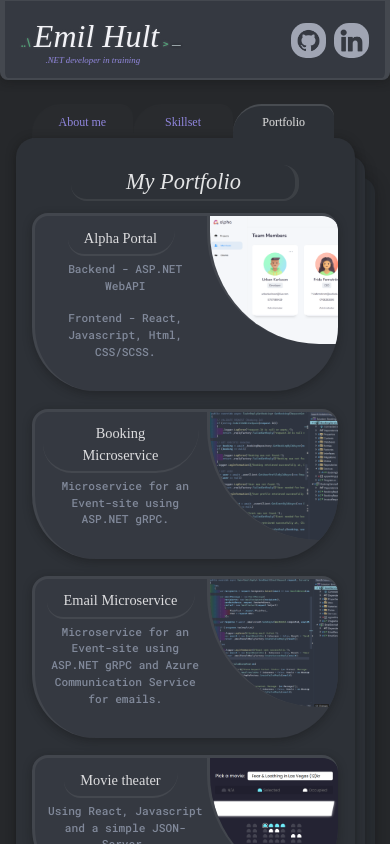
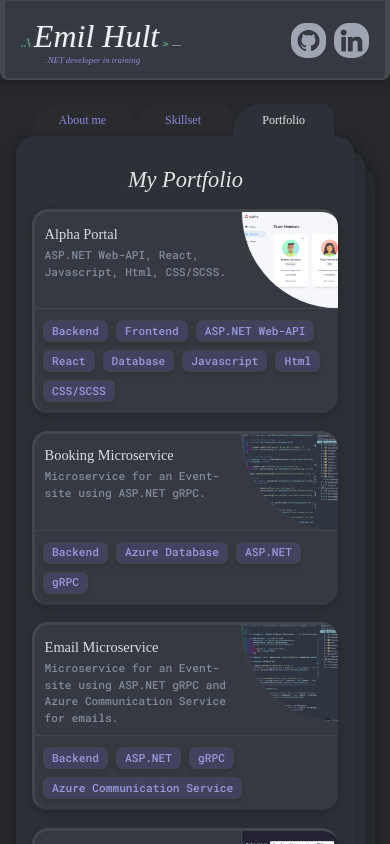
Before and after one commit to mutenJanken/Portfolio-EmilHult, a React (Vite) app: page /portfolio in a window 390 px wide. Shown: the top 844 px of the page. Built offline with nearby package versions, Linux system fonts and the light colour scheme; a web font is replaced by a local one.

Commit message:
New portolio card style, might change later

```diff
--- a/src/components/Aboutme.jsx
+++ b/src/components/Aboutme.jsx
@@ -19,7 +19,7 @@ function Aboutme() {
               <p className="aboutme-description-wrapper">
                 I'm currently studying .NET Fullstack development and just getting started on my journey as a
                 developer. I enjoy working with both backend and frontend, and I love finding that sweet spot
-                where logic meets design. I'm always looking to learn, explore, and improve – both as a
+                where logic meets design. I'm always looking to learn, explore and improve, both as a
                 programmer and as a problem-solver.
               </p>
               <div className="intrest-horizontal">
--- a/src/components/Portfolio.jsx
+++ b/src/components/Portfolio.jsx
@@ -1,5 +1,6 @@
 import AlphaProjectImage from "/src/assets/images/alpha-1-1.png";
 import MovieBookingProjectImage from "/src/assets/images/movie-booking-1-1-image.png";
+import MovieBookingProjectTallImage from "/src/assets/images/movie-booking-4-3.png";
 import BookingMicroserviceImage from "/src/assets/images/booking-service-provider-1-1-image.png";
 import EmailMicroserviceImage from "/src/assets/images/email-service-provider-1-1-image.png";
 
@@ -15,7 +16,7 @@ function Portfolio() {
           </div>
           <div className="portfolio-wrapper">
             {/* ALPHA PORTAL  */}
-            <a className="http-link" href="https://github.com/mutenJanken/alpha_project">
+            {/* <a className="http-link" href="https://github.com/mutenJanken/alpha_project">
               <div className="project-wrapper">
                 <div className="project-description-wrapper">
                   <h2 className="project-header">Alpha Portal</h2>
@@ -26,10 +27,10 @@ function Portfolio() {
                   <img className="project-image" src={AlphaProjectImage} alt="Alpha Project Image" />
                 </div>
               </div>
-            </a>
+            </a> */}
 
             {/* BOOKING MICROSERVICE */}
-            <a className="http-link" href="https://github.com/mutenJanken/BookingServiceProvider">
+            {/* <a className="http-link" href="https://github.com/mutenJanken/BookingServiceProvider">
               <div className="project-wrapper">
                 <div className="project-description-wrapper">
                   <h2 className="project-header">Booking Microservice</h2>
@@ -43,10 +44,10 @@ function Portfolio() {
                   />
                 </div>
               </div>
-            </a>
+            </a> */}
 
             {/* EMAIL MICROSERVICE */}
-            <a className="http-link" href="https://github.com/mutenJanken/EmailServiceProvider">
+            {/* <a className="http-link" href="https://github.com/mutenJanken/EmailServiceProvider">
               <div className="project-wrapper">
                 <div className="project-description-wrapper">
                   <h2 className="project-header">Email Microservice</h2>
@@ -63,10 +64,10 @@ function Portfolio() {
                   />
                 </div>
               </div>
-            </a>
+            </a> */}
 
             {/* MOVIE BOOKING  */}
-            <a className="http-link" href="https://github.com/mutenJanken/movie-theater">
+            {/* <a className="http-link" href="https://github.com/mutenJanken/movie-theater">
               <div className="project-wrapper">
                 <div className="project-description-wrapper">
                   <h2 className="project-header">Movie theater</h2>
@@ -80,7 +81,7 @@ function Portfolio() {
                   />
                 </div>
               </div>
-            </a>
+            </a> */}
 
             {/* ALPHA PORTAL TEST */}
             <a className="http-link" href="https://github.com/mutenJanken/alpha_project">
@@ -98,17 +99,17 @@ function Portfolio() {
                   <div className="project-desc-horizontal">
                     <div className="description">Backend</div>
                     <div className="description">Frontend</div>
-                    <div className="description">Database</div>
-                  </div>
-                  <div className="project-desc-horizontal">
                     <div className="description">ASP.NET Web-API</div>
                     <div className="description">React</div>
-                  </div>
-                  <div className="project-desc-horizontal">
+                    <div className="description">Database</div>
                     <div className="description">Javascript</div>
                     <div className="description">Html</div>
                     <div className="description">CSS/SCSS</div>
                   </div>
+                  {/* <div className="project-desc-horizontal">
+                  </div>
+                  <div className="project-desc-horizontal">
+                  </div> */}
                 </div>
               </div>
             </a>
@@ -133,11 +134,11 @@ function Portfolio() {
                   <div className="project-desc-horizontal">
                     <div className="description">Backend</div>
                     <div className="description">Azure Database</div>
-                  </div>
-                  <div className="project-desc-horizontal">
                     <div className="description">ASP.NET</div>
                     <div className="description">gRPC</div>
                   </div>
+                  {/* <div className="project-desc-horizontal">
+                  </div> */}
                 </div>
               </div>
             </a>
@@ -164,14 +165,12 @@ function Portfolio() {
                 <div className="project-desc-vertical">
                   <div className="project-desc-horizontal">
                     <div className="description">Backend</div>
-                  </div>
-                  <div className="project-desc-horizontal">
                     <div className="description">ASP.NET</div>
                     <div className="description">gRPC</div>
-                  </div>
-                  <div className="project-desc-horizontal">
                     <div className="description">Azure Communication Service</div>
                   </div>
+                  {/* <div className="project-desc-horizontal">
+                  </div> */}
                 </div>
               </div>
             </a>
@@ -195,13 +194,13 @@ function Portfolio() {
                 <div className="project-desc-vertical">
                   <div className="project-desc-horizontal">
                     <div className="description">Frontend</div>
-                    <div className="description">JSON Database</div>
-                  </div>
-                  <div className="project-desc-horizontal">
+                    <div className="description">Database</div>
+                    <div className="description">JSON-Server</div>
                     <div className="description">React</div>
                     <div className="description">Javascript</div>
-                    <div className="description">JSON-Server</div>
                   </div>
+                  {/* <div className="project-desc-horizontal">
+                  </div> */}
                 </div>
               </div>
             </a>
--- a/src/index.scss
+++ b/src/index.scss
@@ -657,8 +657,10 @@ section {
 
     // border: 1.5px solid #cfcfcf18;
     // border-left: 3px solid #66faa47e;
-    border-right: 3px solid #66faa47e;
-    border-bottom: 1px solid #66faa47e;
+    // border-right: 3px solid #66faa47e;
+    // border-bottom: 1px solid #66faa47e;
+    border-right: 3px solid #cfcfcf16;
+    border-bottom: 1px solid #cfcfcf16;
     // padding: 0.2rem 0rem;
 
     color: #d7d7d7;
@@ -677,7 +679,7 @@ section {
     border-bottom-right-radius: 0rem;
     margin-bottom: -1px;
     background-color: #292b2e;
-    border-top: 2px solid #292b2e;
+    // border-top: 2px solid #292b2e;
     border-right: none;
 
     &.active {
@@ -692,7 +694,7 @@ section {
       // GREEN
       // border-top: 1.5px solid #66faa47e;
 
-      border-top: 2px solid #dbdbdb27;
+      // border-top: 2px solid #dbdbdb27;
 
       border-left: none;
       border-right: none;
@@ -945,8 +947,8 @@ section {
   font-style: italic;
   width: 16rem;
   border-radius: 1rem;
-  border-bottom: 3px solid #cfcfcf18;
-  border-right: 6px solid #cfcfcf18;
+  // border-bottom: 3px solid #cfcfcf18;
+  // border-right: 6px solid #cfcfcf18;
 
   @media screen and (max-width: 1200px) {
     text-align: center;
@@ -959,8 +961,8 @@ section {
     // border-top: 1px solid #66faa47e;
     // border-bottom: 1px solid #66faa47e;
 
-    border-bottom: 2px solid #cfcfcf18;
-    border-right: 4px solid #cfcfcf18;
+    // border-bottom: 2px solid #cfcfcf18;
+    // border-right: 4px solid #cfcfcf18;
 
     // display: none;
   }
@@ -973,8 +975,8 @@ section {
     // border-top: 1px solid #66faa47e;
     // border-bottom: 1px solid #66faa47e;
 
-    border-bottom: 2px solid #cfcfcf18;
-    border-right: 4px solid #cfcfcf18;
+    // border-bottom: 2px solid #cfcfcf18;
+    // border-right: 4px solid #cfcfcf18;
 
     // display: none;
   }
@@ -1104,31 +1106,31 @@ section {
     margin: 1rem 0 0 0;
     font-weight: 400;
     padding: 0.1rem 1.1rem 0.1rem 1rem;
-    border-radius: 0.8rem;
-    border-bottom-right-radius: 1.2rem;
+    // border-radius: 0.8rem;
+    // border-bottom-right-radius: 1.2rem;
     // border-bottom-left-radius: 0rem;
     // border-right: 4px solid #cfcfcf18;
-    border-bottom: 2px solid #cfcfcf18;
+    // border-bottom: 2px solid #cfcfcf18;
 
     @media screen and (max-width: 1200px) {
-      border-radius: 0.6rem;
-      border-bottom-right-radius: 2rem;
-      border-bottom-left-radius: 1rem;
+      // border-radius: 0.6rem;
+      // border-bottom-right-radius: 2rem;
+      // border-bottom-left-radius: 1rem;
 
       // border-bottom-left-radius: 0rem;
       // border-right: 4px solid #cfcfcf18;
-      border-bottom: 2px solid #cfcfcf18;
+      // border-bottom: 2px solid #cfcfcf18;
     }
     @media screen and (max-width: 768px) {
       display: flex;
       align-items: center;
-      border-radius: 0.6rem;
-      border-bottom-right-radius: 2rem;
-      border-bottom-left-radius: 1rem;
+      // border-radius: 0.6rem;
+      // border-bottom-right-radius: 2rem;
+      // border-bottom-left-radius: 1rem;
 
       // border-bottom-left-radius: 0rem;
       // border-right: 4px solid #cfcfcf18;
-      border-bottom: 2px solid #cfcfcf18;
+      // border-bottom: 2px solid #cfcfcf18;
 
       .syntax-sign {
         color: rgb(143, 143, 155);
@@ -1204,6 +1206,8 @@ section {
   background-color: rgb(66, 66, 94);
   height: 1.05rem;
   border: 1.2px solid rgb(69, 69, 73);
+  box-shadow: 0 3px 4px #22222236;
+
   // border: 1px solid rgb(153, 153, 222);
   border-radius: 0.4rem;
   padding: 0.1rem 0.5rem;
@@ -1227,7 +1231,6 @@ section {
 .portfolio-wrapper {
   display: flex;
   flex-direction: column;
-  align-items: center;
   gap: 1.5rem;
   padding: 1.5rem 0rem 0rem 0rem;
   margin-bottom: 6rem;
@@ -1358,20 +1361,20 @@ section {
   margin: 0.8rem 0 0.5rem 0;
   font-weight: 400;
 
-  border-radius: 0.6rem;
-  border-bottom-right-radius: 3rem;
-  border-bottom-left-radius: 2rem;
+  // border-radius: 0.6rem;
+  // border-bottom-right-radius: 3rem;
+  // border-bottom-left-radius: 2rem;
 
   // border-bottom-left-radius: 0rem;
   // border-right: 5px solid #cfcfcf18;
-  border-bottom: 2px solid #cfcfcf18;
-
-  @media screen and (max-width: 768px) {
-    padding: 0.1rem 1.1rem 0.3rem 1rem;
+  // border-bottom: 2px solid #cfcfcf18;
+
+  @media screen and (max-width: 768px) {
+    padding: 0.1rem 1.1rem 0.1rem 0.1rem;
     // border-right: 4px solid #cfcfcf18;
 
     font-size: 0.9rem;
-    margin: 0.6rem 0 0.3rem 0;
+    margin: 0.6rem 0 0rem 0;
   }
 }
 
@@ -1388,7 +1391,7 @@ section {
 }
 
 .project-description {
-  text-align: center;
+  text-align: start;
   font-size: 0.8rem;
   font-weight: 450;
   // color: rgb(221, 221, 223);
@@ -1397,8 +1400,8 @@ section {
   // border-bottom: 0.5px solid #5d636e;
   // width: 40rem;
   margin: 0rem 0rem 0rem 0rem;
-  width: 100%;
-  padding: 0rem 0rem 1rem 0rem;
+  // width: 100%;
+  padding: 0rem 0rem 0.5rem 0.1rem;
 
   &.bottom {
     margin-bottom: 0;
@@ -1420,12 +1423,12 @@ section {
   display: flex;
   flex-direction: column;
   justify-content: center;
-  align-items: center;
+  align-items: start;
   width: 100%;
-  padding-top: 0.5rem;
-  margin-bottom: 1rem;
+  padding: 0.7rem 0.5rem;
+  // margin-bottom: 0.7rem;
   gap: 0.5rem;
-  // border-top: 0.3px solid #5d636e;
+  border-top: 1px solid #cfcfcf16;
   // border-top: 0.5px solid #66faa47e;
 }
 
@@ -1441,6 +1444,8 @@ section {
   background-color: rgb(66, 66, 94);
   height: 1.05rem;
   border: 1.2px solid rgb(69, 69, 73);
+  box-shadow: 0 3px 4px #22222236;
+
   // border: 1px solid rgb(153, 153, 222);
   border-radius: 0.4rem;
   padding: 0.1rem 0.5rem;
@@ -1454,21 +1459,24 @@ section {
   width: 100%;
 }
 
+
+// TEST
+
 .project-wrapper-test {
   display: flex;
   justify-content: space-between;
-  flex-direction: row;
+  flex-direction: column;
   background-color: #353941;
-  border-radius: 2rem;
+  border-radius: 1rem;
   border-bottom-right-radius: 6rem;
-  border-bottom-left-radius: 6rem;
+  border-bottom-left-radius: 1rem;
   // border-top: 4px solid #66faa47e;
   // border-left: 3px solid #66faa47e;
   border-top: 4px solid #cfcfcf16;
   border-left: 3px solid #cfcfcf16;
   box-shadow: 0 3px 10px rgba(18, 18, 18, 0.353);
   width: 34rem;
-  height: 10rem;
+  height: auto;
   overflow: hidden;
   cursor: pointer;
 
@@ -1500,9 +1508,9 @@ section {
     display: flex;
     flex-direction: column;
     border-top-left-radius: 1rem;
-    border-bottom-left-radius: 4rem;
+    border-bottom-left-radius: 1rem;
     border-top-right-radius: 1rem;
-    border-bottom-right-radius: 4rem;
+    border-bottom-right-radius: 1rem;
     // border-top: 3px solid #66faa47e;
     // border-left: 3px solid #66faa47e;
     border-top: 3px solid #cfcfcf16;
@@ -1524,7 +1532,7 @@ section {
 .project-description-wrapper-test {
   display: flex;
   flex-direction: column;
-  align-items: center;
+  align-items: start;
   width: 100%;
   padding: 0 0.5rem 1rem 0.5rem;
 
@@ -1536,9 +1544,11 @@ section {
 .project-image-test {
   // border-left: 4px solid #66faa47e;
   border-left: 4px solid #cfcfcf16;
-  border-bottom-left-radius: 3rem;
+  border-bottom-left-radius: 8rem;
   // border-top-left-radius: 3rem;
-  width: 10rem;
+  width: 9rem;
+  margin-bottom: -0.4rem;
+
   // border-top-right-radius: 0.5rem;
   // border-bottom-right-radius: 0.5rem;¨
 
@@ -1550,20 +1560,21 @@ section {
     // border-bottom-right-radius: 4rem;
     // border-top-right-radius: 0.85rem;
     border-bottom-left-radius: 4rem;
-    width: 8rem;
+    width: 10rem;
     // height: 9rem;
   }
   @media screen and (max-width: 768px) {
     // border-left: 3px solid #66faa47e;
-    border-left: 3px solid #cfcfcf16;
+    border-left: 1px solid #cfcfcf16;
     // border-bottom: 0.5px solid #66faa47e;
     // border-right: 3px solid #66faa47e;
     // border-bottom: 1px solid #66faa47e;
     // border-bottom-right-radius: 4rem;
     border-top-right-radius: 0.85rem;
-    border-bottom-left-radius: 5rem;
+    border-bottom-left-radius: 6rem;
     // border-bottom-right-radius: 0rem;
-    width: 8rem;
+    width: 6rem;
+    margin-bottom: -0.4rem;
     // height: 9rem;
   }
 }
```
Also changed, not shown: src/assets/images/movie-booking-4-3.png (added).
